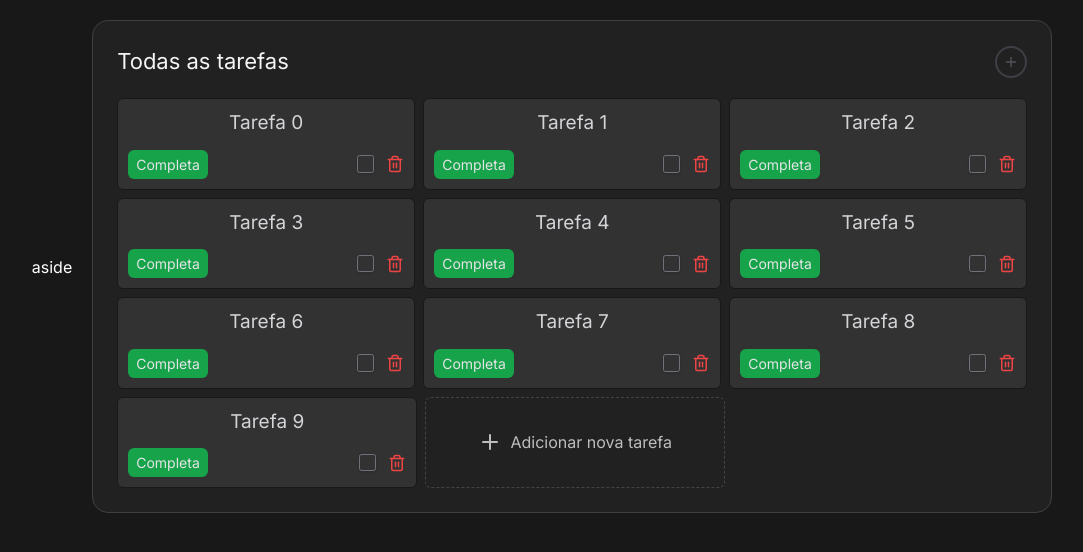
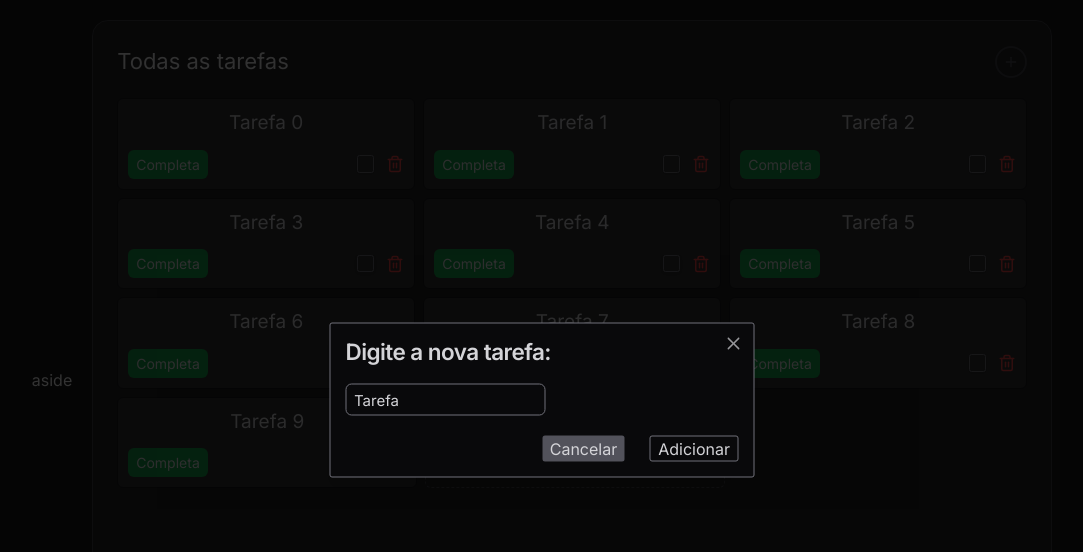
Before and after one commit to SamueLVitor1/TaskManagerFrontEnd, a React (Vite) app: page / in a window 1280 px wide. Both pictures are taken after a click on the item "Adicionar nova tarefa". Shown: the top 552 px of the page, without its empty margins (98-1181 px from the left). Built offline with nearby package versions, Linux system fonts and the light colour scheme.

Commit message:
feat: add input in modal and buttons

```diff
--- a/package.json
+++ b/package.json
@@ -11,6 +11,7 @@
   },
   "dependencies": {
     "@radix-ui/react-checkbox": "^1.0.4",
+    "@radix-ui/react-dialog": "^1.0.5",
     "@radix-ui/react-icons": "^1.3.0",
     "class-variance-authority": "^0.7.0",
     "clsx": "^2.1.0",
--- a/src/components/AddTask/index.tsx
+++ b/src/components/AddTask/index.tsx
@@ -1,11 +1,42 @@
+import {
+  Dialog,
+  DialogContent,
+  DialogFooter,
+  DialogHeader,
+  DialogTitle,
+  DialogTrigger,
+} from "@/components/ui/dialog"
+import { Input } from "@/components/ui/input"
 import { Plus } from "lucide-react"
 import "./styles.scss"
 
 export function AddTask() {
   return (
-    <li className="addTask-container">
-      <Plus />
-      <span>Adicionar nova tarefa</span>
-    </li>
+
+    <Dialog >
+      <DialogTrigger asChild>
+        <li className="addTask-container">
+          <Plus />
+          <span>Adicionar nova tarefa</span>
+        </li>
+      </DialogTrigger>
+      <DialogContent className="sm:max-w-[425px] text-zinc-300 bg-zinc-950">
+        <DialogHeader>
+          <DialogTitle className="text-4xl ">
+            Digite a nova tarefa:
+          </DialogTitle>
+        </DialogHeader>
+        <form className="gap-4 py-4">
+          <Input required type="text" placeholder="Tarefa" className="max-w-xs h-10 text-2xl py-6 " />
+        </form>
+        <DialogFooter className="flex gap-8">
+          <button
+            className="bg-zinc-600 px-3 rounded hover:brightness-75 hover:scale-105 transition-all">
+            Cancelar
+          </button>
+          <button className="border border-zinc-500 px-3 rounded hover:scale-105 transition-all" type="submit">Adicionar</button>
+        </DialogFooter>
+      </DialogContent>
+    </Dialog>
   );
 }
--- a/src/components/AddTask/styles.scss
+++ b/src/components/AddTask/styles.scss
@@ -12,11 +12,10 @@
   justify-content: center;
   gap: 8px;
   opacity: 0.7;
-  transition: transform 0.2s;
 
   &:hover {
     opacity: 1;
     border-color: #a5a5a5;
-    transform: scale(1.01);
+
   }
 }
--- a/src/components/MainTasks/styles.scss
+++ b/src/components/MainTasks/styles.scss
@@ -3,6 +3,7 @@
   padding: 2.4rem;
   border-radius: 16px;
   border: 1px solid #3f3f46;
+  height: 90vh;
   max-width: 960px;
   width: 100%;
 
--- /dev/null
+++ b/src/components/ui/dialog.tsx
@@ -0,0 +1,120 @@
+import * as React from "react"
+import * as DialogPrimitive from "@radix-ui/react-dialog"
+import { Cross2Icon } from "@radix-ui/react-icons"
+
+import { cn } from "@/lib/utils"
+
+const Dialog = DialogPrimitive.Root
+
+const DialogTrigger = DialogPrimitive.Trigger
+
+const DialogPortal = DialogPrimitive.Portal
+
+const DialogClose = DialogPrimitive.Close
+
+const DialogOverlay = React.forwardRef<
+  React.ElementRef<typeof DialogPrimitive.Overlay>,
+  React.ComponentPropsWithoutRef<typeof DialogPrimitive.Overlay>
+>(({ className, ...props }, ref) => (
+  <DialogPrimitive.Overlay
+    ref={ref}
+    className={cn(
+      "fixed inset-0 z-50 bg-black/80  data-[state=open]:animate-in data-[state=closed]:animate-out data-[state=closed]:fade-out-0 data-[state=open]:fade-in-0",
+      className
+    )}
+    {...props}
+  />
+))
+DialogOverlay.displayName = DialogPrimitive.Overlay.displayName
+
+const DialogContent = React.forwardRef<
+  React.ElementRef<typeof DialogPrimitive.Content>,
+  React.ComponentPropsWithoutRef<typeof DialogPrimitive.Content>
+>(({ className, children, ...props }, ref) => (
+  <DialogPortal>
+    <DialogOverlay />
+    <DialogPrimitive.Content
+      ref={ref}
+      className={cn(
+        "fixed left-[50%] top-[50%] z-50 grid w-full max-w-lg translate-x-[-50%] translate-y-[-50%] gap-4 border border-zinc-500 bg-background p-6 shadow-lg duration-200 data-[state=open]:animate-in data-[state=closed]:animate-out data-[state=closed]:fade-out-0 data-[state=open]:fade-in-0 data-[state=closed]:zoom-out-95 data-[state=open]:zoom-in-95 data-[state=closed]:slide-out-to-left-1/2 data-[state=closed]:slide-out-to-top-[48%] data-[state=open]:slide-in-from-left-1/2 data-[state=open]:slide-in-from-top-[48%] rounded",
+        className
+      )}
+      {...props}
+    >
+      {children}
+      <DialogPrimitive.Close className="absolute right-4 top-4 rounded-sm opacity-70 ring-offset-background transition-opacity hover:opacity-100 focus:outline-none focus:ring-2 focus:ring-ring focus:ring-offset-2 disabled:pointer-events-none data-[state=open]:bg-accent data-[state=open]:text-muted-foreground">
+        <Cross2Icon className="h-8 w-8 hover:scale-110" />
+        <span className="sr-only">Close</span>
+      </DialogPrimitive.Close>
+    </DialogPrimitive.Content>
+  </DialogPortal>
+))
+DialogContent.displayName = DialogPrimitive.Content.displayName
+
+const DialogHeader = ({
+  className,
+  ...props
+}: React.HTMLAttributes<HTMLDivElement>) => (
+  <div
+    className={cn(
+      "flex flex-col space-y-1.5 text-center sm:text-left",
+      className
+    )}
+    {...props}
+  />
+)
+DialogHeader.displayName = "DialogHeader"
+
+const DialogFooter = ({
+  className,
+  ...props
+}: React.HTMLAttributes<HTMLDivElement>) => (
+  <div
+    className={cn(
+      "flex flex-col-reverse sm:flex-row sm:justify-end sm:space-x-2",
+      className
+    )}
+    {...props}
+  />
+)
+DialogFooter.displayName = "DialogFooter"
+
+const DialogTitle = React.forwardRef<
+  React.ElementRef<typeof DialogPrimitive.Title>,
+  React.ComponentPropsWithoutRef<typeof DialogPrimitive.Title>
+>(({ className, ...props }, ref) => (
+  <DialogPrimitive.Title
+    ref={ref}
+    className={cn(
+      "text-lg font-semibold leading-none tracking-tight",
+      className
+    )}
+    {...props}
+  />
+))
+DialogTitle.displayName = DialogPrimitive.Title.displayName
+
+const DialogDescription = React.forwardRef<
+  React.ElementRef<typeof DialogPrimitive.Description>,
+  React.ComponentPropsWithoutRef<typeof DialogPrimitive.Description>
+>(({ className, ...props }, ref) => (
+  <DialogPrimitive.Description
+    ref={ref}
+    className={cn("text-sm text-muted-foreground", className)}
+    {...props}
+  />
+))
+DialogDescription.displayName = DialogPrimitive.Description.displayName
+
+export {
+  Dialog,
+  DialogPortal,
+  DialogOverlay,
+  DialogTrigger,
+  DialogClose,
+  DialogContent,
+  DialogHeader,
+  DialogFooter,
+  DialogTitle,
+  DialogDescription,
+}
--- /dev/null
+++ b/src/components/ui/input.tsx
@@ -0,0 +1,25 @@
+import * as React from "react"
+
+import { cn } from "@/lib/utils"
+
+export interface InputProps
+  extends React.InputHTMLAttributes<HTMLInputElement> {}
+
+const Input = React.forwardRef<HTMLInputElement, InputProps>(
+  ({ className, type, ...props }, ref) => {
+    return (
+      <input
+        type={type}
+        className={cn(
+          "flex h-9 w-full rounded-[6px]  border border-zinc-500 bg-transparent px-3 py-1 text-sm shadow-sm transition-colors file:border-0 file:bg-transparent file:text-sm file:font-medium placeholder:text-muted-foreground focus-visible:outline-none focus-visible:ring-1 focus-visible:ring-ring disabled:cursor-not-allowed disabled:opacity-50",
+          className
+        )}
+        ref={ref}
+        {...props}
+      />
+    )
+  }
+)
+Input.displayName = "Input"
+
+export { Input }
```
Also changed, not shown: 1 other file (tests, documents, lock files or other folders).
